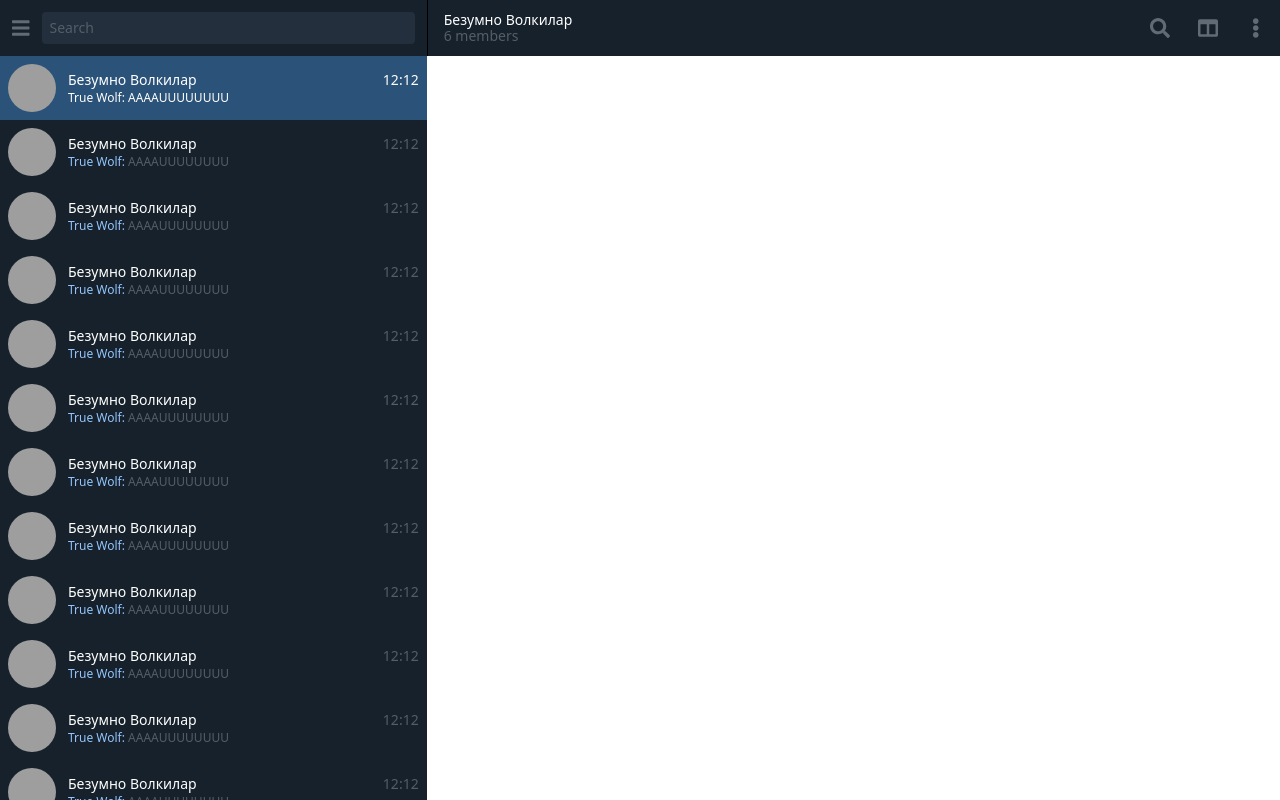
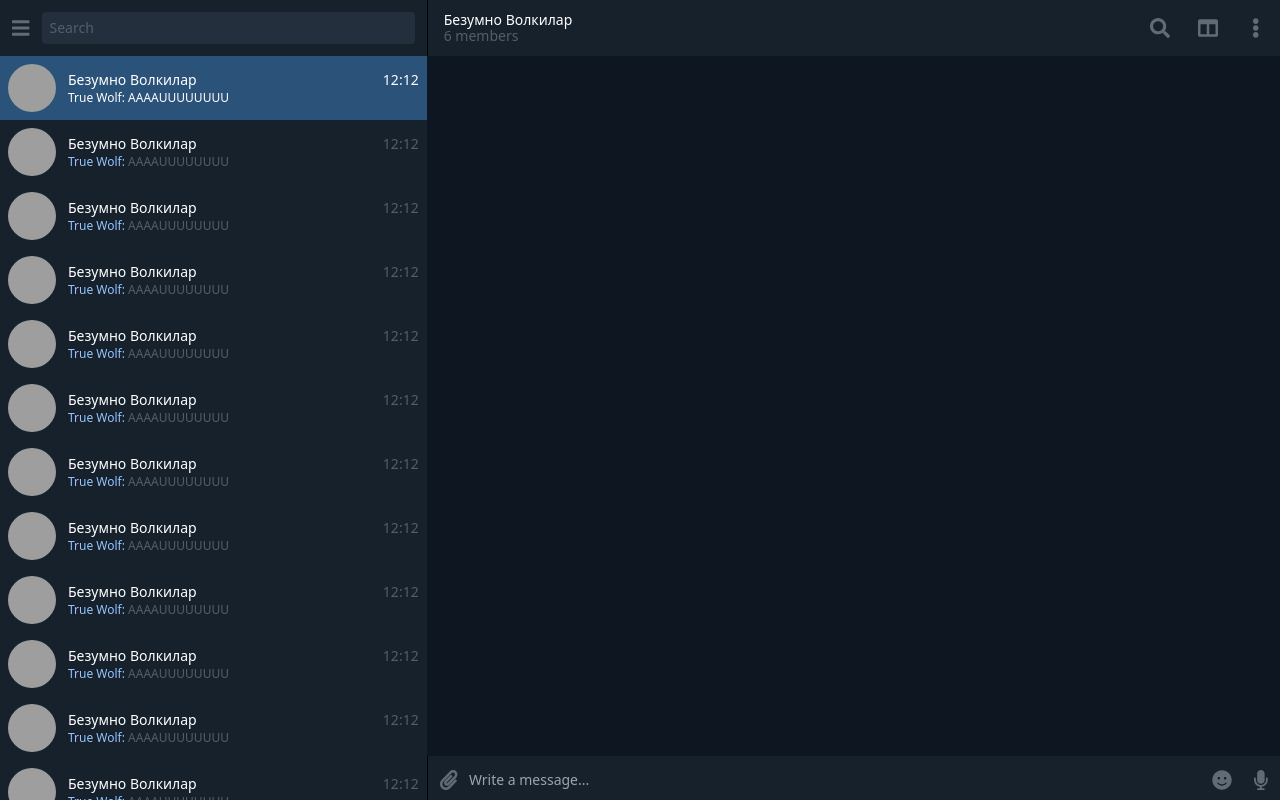
Before and after one commit to MXslade/NeHauar-Messanger-Front, a React (Create React App) app: page / in a window 1280 px wide. Built offline with nearby package versions, Linux system fonts and the light colour scheme; grey boxes are pictures that could not be loaded.

Commit message:
feat: input box for massages are rady

```diff
--- a/src/App.tsx
+++ b/src/App.tsx
@@ -50,7 +50,7 @@ const App: React.FC = () => {
         setChosenChat: setChosenChat,
       }}
     >
-      <div className="w-full h-screen flex relative">
+      <div className="w-full h-screen flex relative overflow-hidden">
         <Sidebar />
         <ChatContainer />
       </div>
--- a/src/components/ChatList/ChatList.tsx
+++ b/src/components/ChatList/ChatList.tsx
@@ -7,8 +7,8 @@ export const ChatList: React.FC = () => {
 
   return (
     <div
-      className="bg-main overflow-y-scroll"
-      style={{ height: "calc(100vh - 3.5rem)" }}
+      className="bg-main"
+      style={{ height: "calc(100vh - 3.5rem)", overflow: "overlay" }}
     >
       {chats.map((chatItem) => (
         <ChatItem key={chatItem.id} chat={chatItem} />
--- a/src/components/chat/ChatContainer.tsx
+++ b/src/components/chat/ChatContainer.tsx
@@ -1,5 +1,7 @@
 import React, { useContext } from "react";
 import { SharedDataContext } from "../../App";
+import { Chat } from "./Chat";
+import { ChatInputPanel } from "./ChatInputPanel";
 import { ChatNavigation } from "./ChatNavigation";
 
 export const ChatContainer: React.FC = () => {
@@ -15,6 +17,11 @@ export const ChatContainer: React.FC = () => {
       className={isCollapsedVersion ? collapsedClassName : standardClassName}
     >
       <ChatNavigation />
+      <div
+        className="bg-secondary"
+        style={{ height: "calc(100vh - 6.25rem)" }}
+      ></div>
+      <ChatInputPanel />
     </div>
   );
 };
--- a/src/components/chat/ChatInput.tsx
+++ b/src/components/chat/ChatInput.tsx
@@ -20,7 +20,7 @@ export const ChatInput: React.FC<Props> = ({ sendMessage }) => {
   };
 
   return (
-    <div className="flex">
+    <div className="flex flex-col">
       <div className="flex flex-col">
         <label>User:</label>
         <input
--- /dev/null
+++ b/src/components/chat/ChatInputPanel.tsx
@@ -0,0 +1,26 @@
+import React, { useState } from "react";
+import {
+  faPaperclip,
+  faMicrophone,
+  faSmile,
+  faPaperPlane,
+} from "@fortawesome/free-solid-svg-icons";
+import { Button } from "../ui/Button";
+
+export const ChatInputPanel: React.FC = () => {
+  const [message, setMessage] = useState<string>("");
+
+  return (
+    <div className="h-12 w-full flex align-center py-3 bg-main border-l border-black">
+      <Button icon={faPaperclip} className="w-12" />
+      <input
+        className="w-full focus:outline-none bg-transparent text-white text-sm"
+        value={message}
+        onChange={(event) => setMessage(event.target.value)}
+        placeholder="Write a message..."
+      />
+      <Button icon={faSmile} className="w-12" />
+      <Button icon={message ? faPaperPlane : faMicrophone} className="w-11" />
+    </div>
+  );
+};
--- a/src/index.css
+++ b/src/index.css
@@ -21,7 +21,7 @@
 
 /* Track */
 ::-webkit-scrollbar-track {
-  background: #f1f1f1;
+  background: var(--bg-color-secondary);
 }
 
 /* Handle */
```
